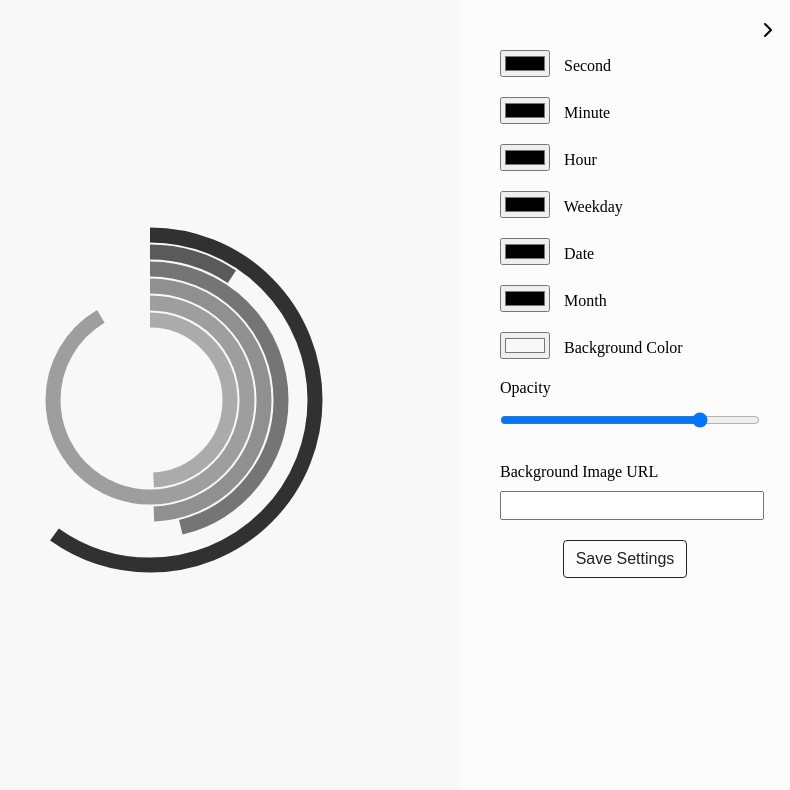
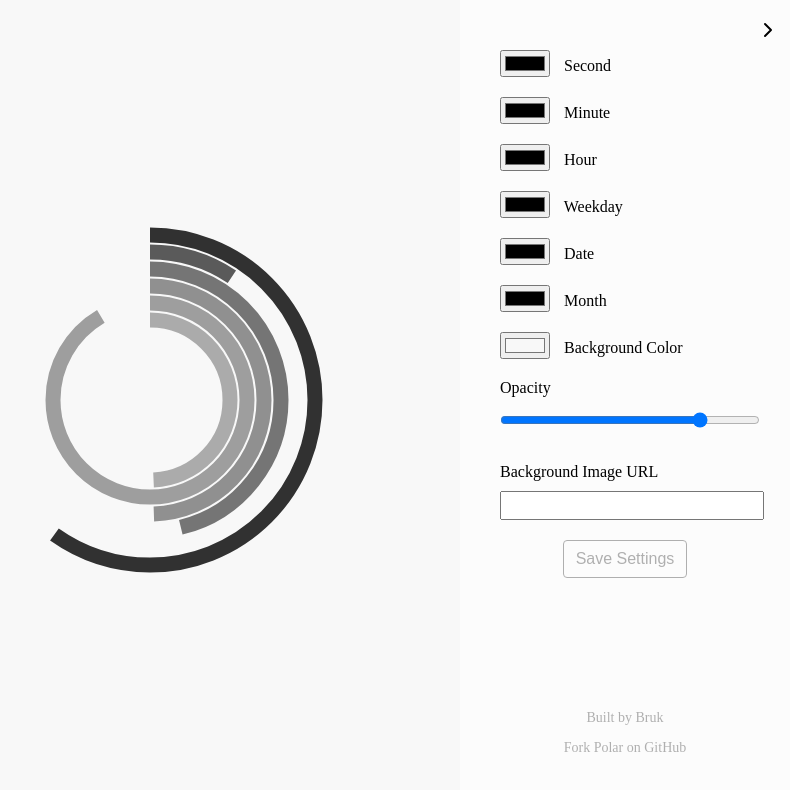
Before and after one commit to KathrynBrusewitz/new-tab-polar-clock, a browser extension: page tab.html in a window 1280 px wide. Both pictures are taken after a click on the picture 1258 px from the left and 30 px from the top of the page. Shown: the whole page, without its empty margins (490-1280 px from the left). Drawn offline with Linux system fonts and the light colour scheme.

Commit message:
Add extra info to menu

```diff
--- a/script.js
+++ b/script.js
@@ -47,7 +47,7 @@ const saveSettings = () => {
     opacity: opacity.value,
   }, () => {
     // Let user know options were saved
-    status.textContent = 'Settings have been saved.';
+    status.textContent = 'Saved!';
     setTimeout(() => {
       status.textContent = '';
     }, 4000);
@@ -85,5 +85,5 @@ backgroundColor.addEventListener('change', () => {
 });
 
 backgroundImageURL.addEventListener('change', () => {
-  document.body.style.backgroundImageURL = backgroundImageURL.value;
+  document.body.style.backgroundImage = `url(${backgroundImageURL.value})`;
 });
--- a/styles.css
+++ b/styles.css
@@ -24,10 +24,10 @@ body {
 #menu {
   background-color: rgba(255, 255, 255, 0.6);
   padding: 40px;
-  height: 100%;
-  position: absolute;
+  position: fixed;
   right: 0;
   top: 0;
+  bottom: 0;
   width: 250px;
   font-size: 16px;
   z-index: 90;
@@ -74,23 +74,46 @@ body {
 }
 
 .btn-save {
-  border-color: #222;
-  color: #222;
+  border-color: #000;
+  color: #000;
+  opacity: .3;
   display: block;
   margin: 0 auto;
 }
 
 .btn-save:hover {
-  color: #777;
-  border-color: #777;
+  color: #222;
+  opacity: .8;
+  border-color: #222;
   cursor: pointer;
 }
 
 #status {
   margin-top: 1rem;
   color: #333;
+  opacity: .8;
   text-align: center;
   visibility: none;
+}
+
+.attribution {
+  padding: 30px 0;
+  text-align: center;
+  font-size: 14px;
+  position: absolute;
+  bottom: 0;
+  width: inherit;
+}
+
+.attribution a {
+  color: #000;
+  opacity: .3;
+  text-decoration: none;
+}
+
+.attribution a:hover {
+  opacity: .5;
+  font-weight: bold;
 }
 
 .hidden {
--- a/tab.html
+++ b/tab.html
@@ -47,6 +47,11 @@
     </div>
     <button id="save" class="btn btn-save">Save Settings</button>
     <div id="status"></div>
+
+    <div class="attribution">
+      <p><a href="http://bruk.io/">Built by Bruk</a></p>
+      <p><a href="https://github.com/KathrynBrusewitz/polar">Fork Polar on GitHub</a></p>
+    </div>
   </div>
 
   <div class="canvas-wrap">
```
